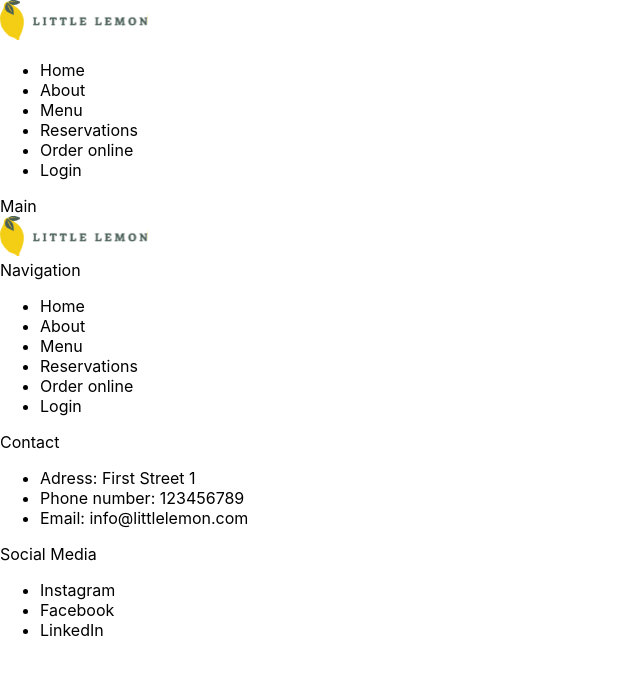
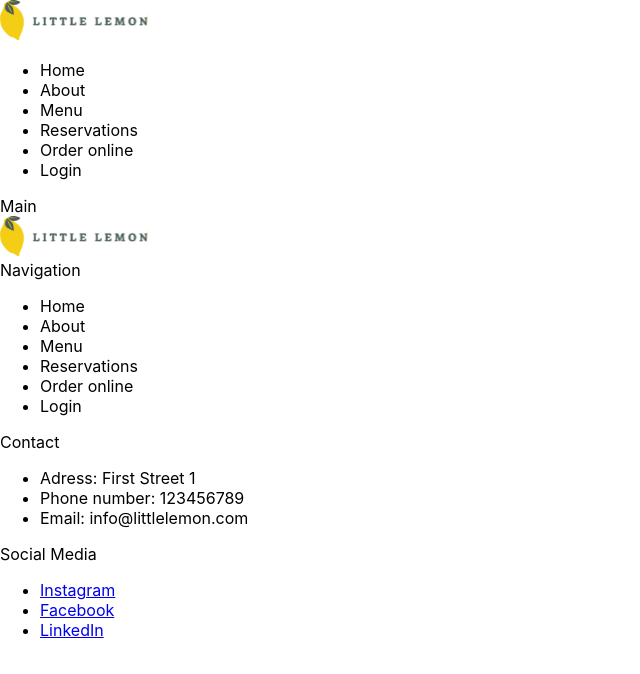
Before and after one commit to Yoschi95/little-lemon, a React (Create React App) app: page / in a window 1280 px wide. Shown: the top 674 px of the page, without its empty margins (0-640 px from the left). Built offline with nearby package versions, Linux system fonts and the light colour scheme.

Commit message:
add social media links

```diff
--- a/src/Footer.js
+++ b/src/Footer.js
@@ -23,9 +23,9 @@ function Footer() {
 
             Social Media
             <ul>
-                <li>Instagram</li>
-                <li>Facebook</li>
-                <li>LinkedIn</li>
+                <li><a href="www.instagram.com">Instagram</a></li>
+                <li><a href="www.facebook.com">Facebook</a></li>
+                <li><a href="www.linkedin.com">LinkedIn</a></li>
             </ul>
         </footer>
     )
```
